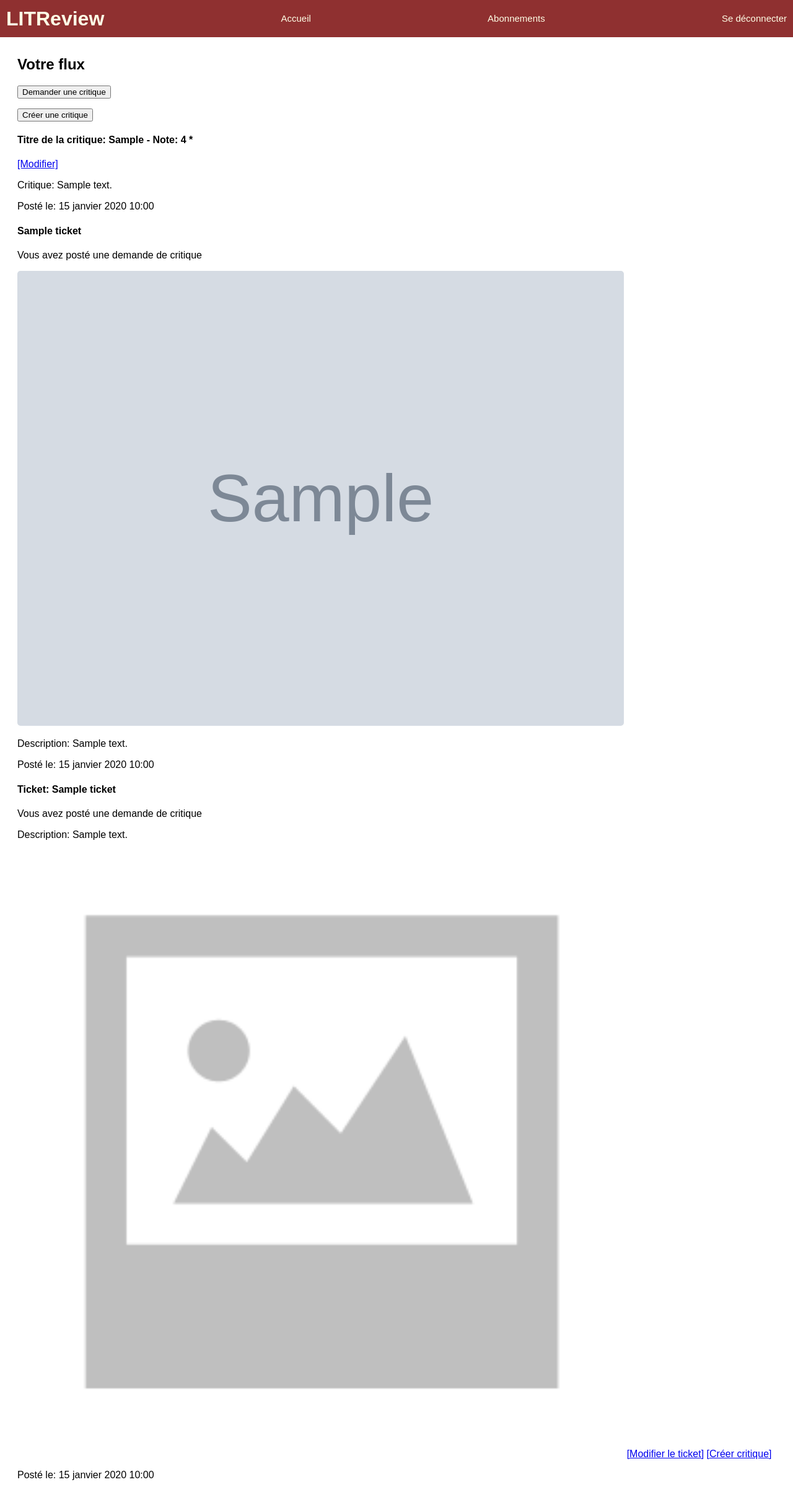
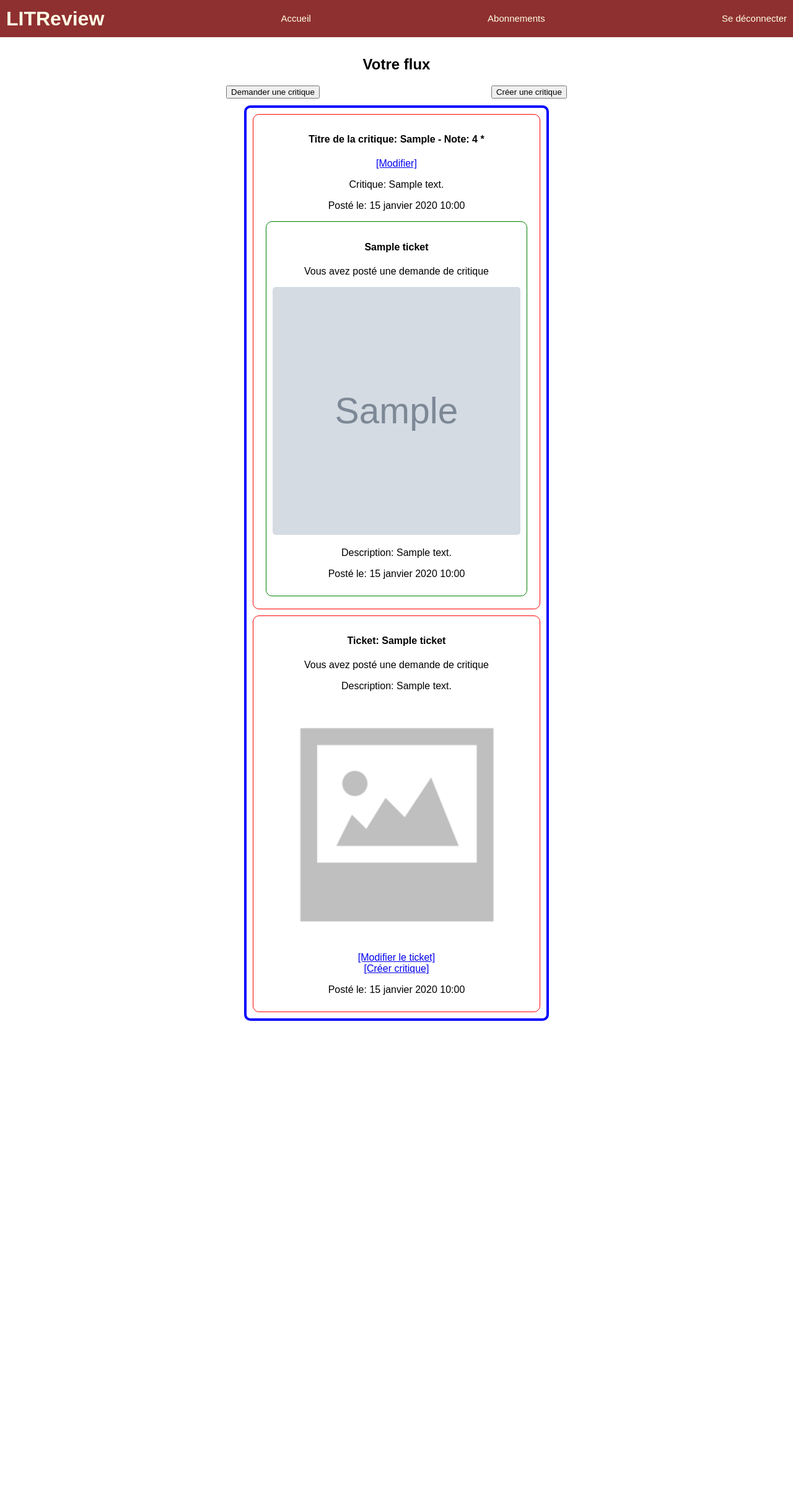
Before and after one commit to gmaOCR/TP9, a Django app: page /feed/ in a window 1280 px wide. Shown: the whole page at 62% size. After the commit the page ends 1675 px from the top, so only its background shows below. Run offline with Django 4.2, Linux system fonts and the light colour scheme; the first user in the database is signed in; tables that the repository leaves empty hold one stand-in row (Sample ...).

Commit message:
creating CSS for container

```diff
--- a/static/app.css
+++ b/static/app.css
@@ -42,8 +42,11 @@ html {
 
 /* Style page content */
 .main {
+    flex-direction: column;
+    display: flex;
     margin-top: 50px; /* Same as the height of the sidebar */
     padding: 20px;
+    align-items: center;
 }
 
 .avatar {
@@ -55,15 +58,39 @@ html {
     padding-bottom: 10px;
 }
 
-.grid-container {
-    display: grid;
-    grid-template-columns: auto auto auto;
-    padding: 20px;
+.forms{
+    display: flex;
+    width: 60%;
+    flex-direction: row;
+    justify-content: space-between;
+}
+
+.container {
     text-align: center;
-    align-items: center;
+    border: .3rem solid blue;
+    border-radius: 10px;
 }
 
 .post img {
-    width: 80%;
+    width: 400px;
+    height: 400px;
     border-radius: 5px;
 }
+
+.post a {
+    display: flex;
+    flex-direction: column;
+}
+
+.container .ticket {
+    border: .1rem solid green;
+    border-radius: 10px;
+    margin: 10px;
+}
+
+.container div {
+    border: .1rem solid red;
+    border-radius: 10px;
+    margin: 10px;
+    padding: 10px;
+}
```
